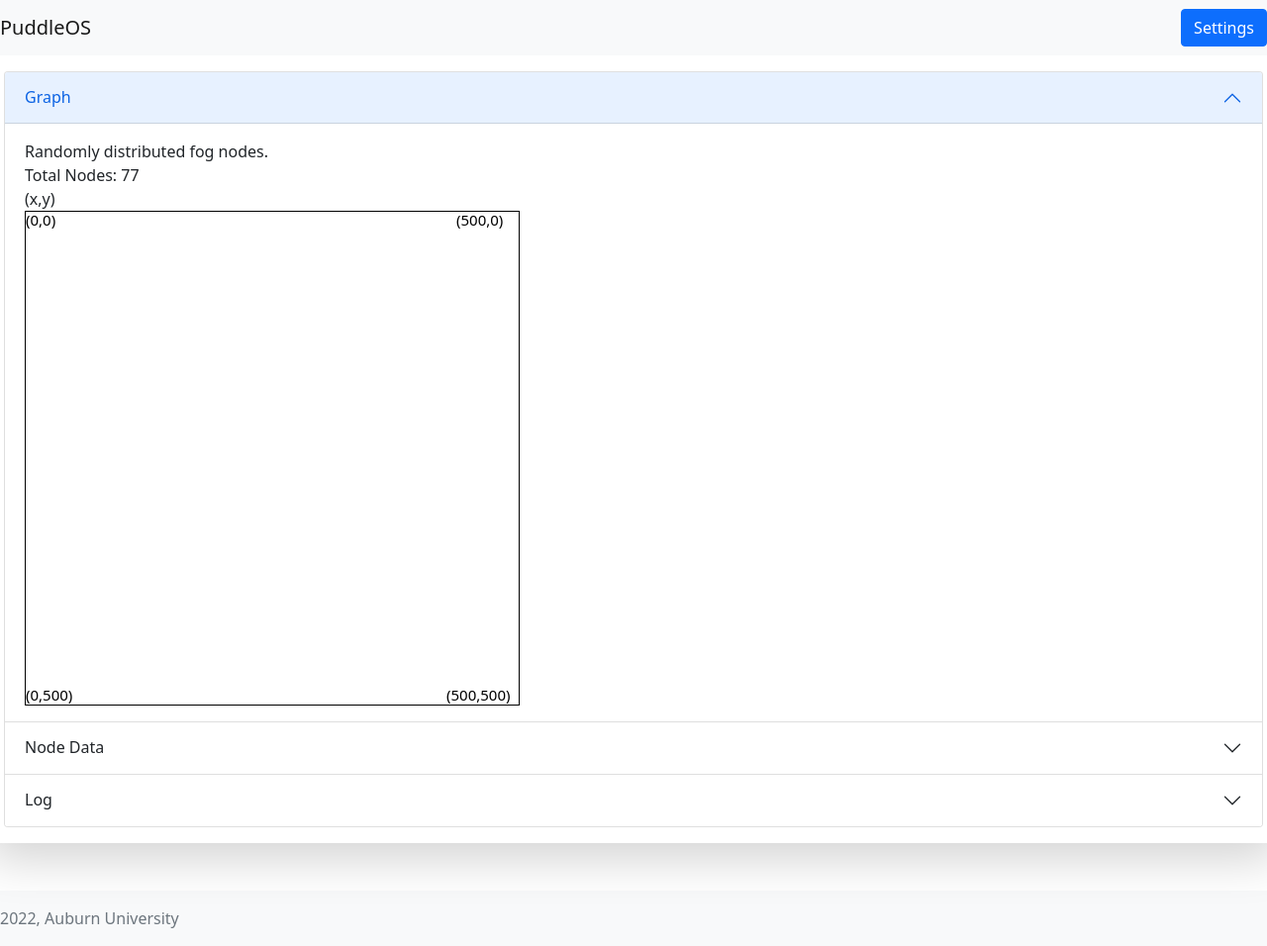
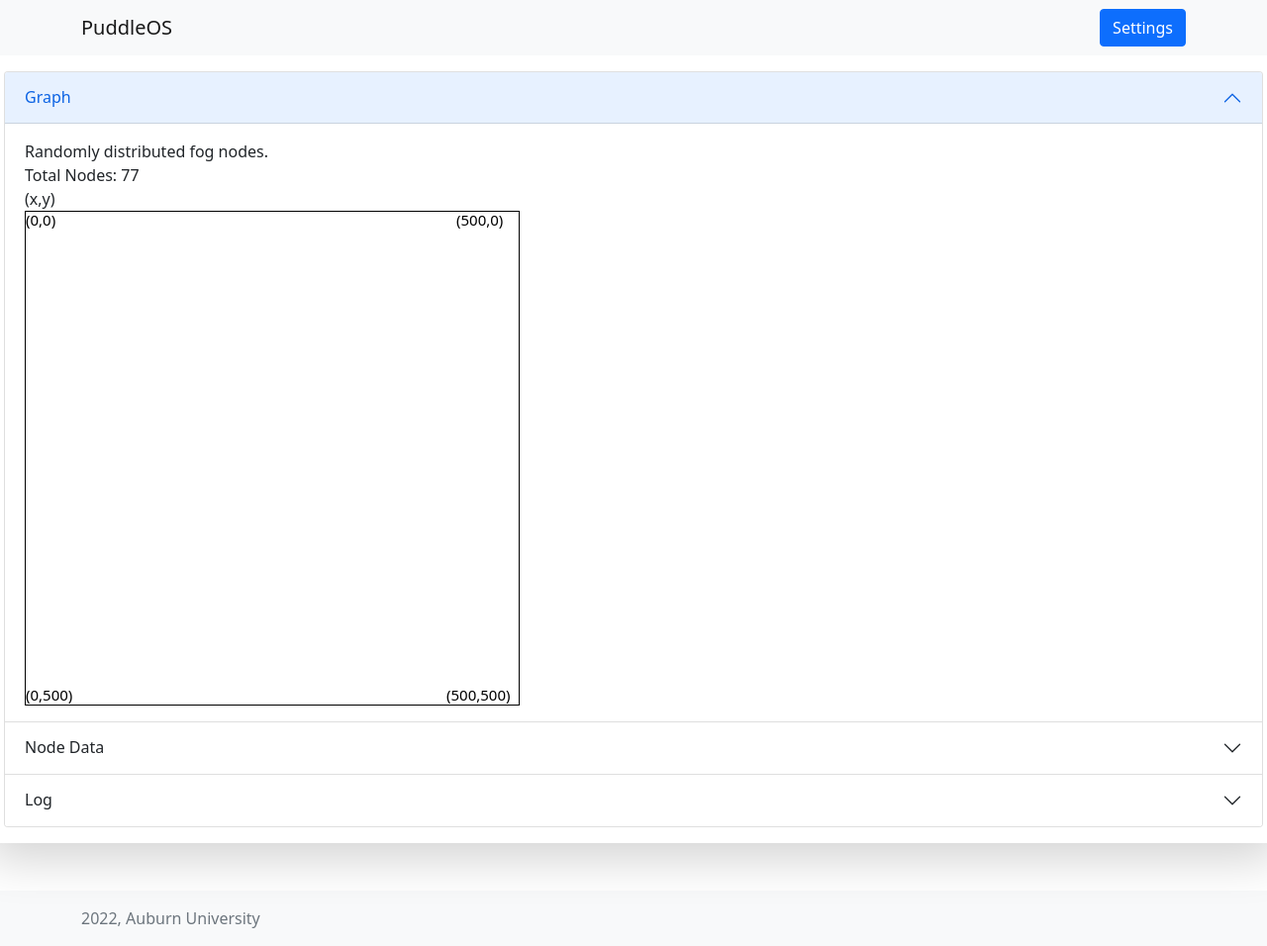
Before and after one commit to sharpspoon/PuddleOS, a Flask app: page / in a window 1280 px wide. Shown: the whole page at 99% size. Run offline with Flask 2, Linux system fonts and the light colour scheme; some libraries are stand-ins or nearby versions.

Commit message:
updated HTML optimized imports updated requirements.txt reformatted app.py

```diff
--- a/app.py
+++ b/app.py
@@ -1,17 +1,16 @@
 import json
+import math
 import random
-import math
 from datetime import date
 
 from flask import Flask, render_template, request, redirect, url_for, send_file
-from scipy.spatial import distance
 
 app = Flask(__name__)
+
 
 @app.route("/", methods=["GET"])
 @app.route("/index", methods=["GET"])
 def index():
-
     data = None
     try:
         with open("d3.json") as f:
@@ -189,18 +188,17 @@ def createjson():
          'links': [],
          'log': log}
 
-
     # This function will create a new node with the speicified parameters
     # If you need a different fx,fy,fz, you can specify it when called.
     def newNode(id, group, size, color, visibility,
-            fx = None,
-            fy = None,
-            z = None):
+                fx=None,
+                fy=None,
+                z=None):
         return {'id': id,
                 'group': group,
                 'size': size,
                 'fixed': True,
-                'fx': fx if fx else random.randrange(0,xint),
+                'fx': fx if fx else random.randrange(0, xint),
                 'fy': fy if fy else random.randrange(0, yint),
                 'z': z if z else random.randrange(0, zint),
                 'color': color,
@@ -227,13 +225,12 @@ def createjson():
         g += 1
         d['nodes'].append(newNode(g, 5, layer5sizeint, layer5color, layer5visible))
 
-
     pid = 0  # Set the PuddleId to 0
     if layer1puddlevisible == "on":
         d['links'].append({'puddleid': 1, 'source': 1, 'target': 6})  # Placeholder, delete later
 
     if layer2puddlevisible == "on":
-        for i in range(layer2startid, layer2startid+layer2nodesint):
+        for i in range(layer2startid, layer2startid + layer2nodesint):
             # Get the node at the current index
             node_a = d['nodes'][i]
             if node_a['group'] == 2:  # If the current node is in group 2.
@@ -257,33 +254,37 @@ def createjson():
                 bestdst = float('inf')
                 bestdstid = None
 
-                for j in range(layer2startid, layer2startid+layer2nodesint):  # For this current node, loop through all other nodes and find closest
+                # For this current node, loop through all other nodes and find closest
+                for j in range(layer2startid, layer2startid + layer2nodesint):
                     # Set the current destination node location
                     node_b = d['nodes'][j]
                     xb = node_b['fx']
                     yb = node_b['fy']
                     zb = node_b['z']
                     idb = node_b['id']
-                    # print('layer2startid=', layer2startid, "currentid=",identifier,"targetid", idb)
 
                     # Only proceed if the node is not the same node and in same group
                     if identifier != idb and d['nodes'][idb]['group'] == 2:
-
                         # Get the current Euclidean distance for the current node i, to target node j
                         dst = euclidean(xa, ya, za, xb, yb, zb)
                         if j == layer2startid or dst < bestdst:
                             bestdst = dst
                             bestdstid = j
-                        log += (
-                                '''<tr><th scope="row">''' + str(identifier) + "</th><td>" + str(idb) + "</td><td>" + str(px) +
-                                "</td><td>" + str(py) + "</td><td>" + str(pz) + "</td><td>" + str(xa) + "</td><td>" + str(
-                                    ya) + "</td><td>" + str(za)
-                                + "</td><td>" + str(xb) +
-                                "</td><td>" + str(yb) +
-                                "</td><td>" + str(zb) +
-                                "</td><td>" + str(dst) +
-                                "</td><td>" + str(bestdst) +
-                                "</td><td>" + str(bestdstid) + '</td></tr>')
+                        log += ('''<tr><th scope="row">''' + str(identifier)
+                                + "</th><td>" + str(idb)
+                                + "</td><td>" + str(px)
+                                + "</td><td>" + str(py)
+                                + "</td><td>" + str(pz)
+                                + "</td><td>" + str(xa)
+                                + "</td><td>" + str(ya)
+                                + "</td><td>" + str(za)
+                                + "</td><td>" + str(xb)
+                                + "</td><td>" + str(yb)
+                                + "</td><td>" + str(zb)
+                                + "</td><td>" + str(dst)
+                                + "</td><td>" + str(bestdst)
+                                + "</td><td>" + str(bestdstid)
+                                + '</td></tr>')
                 d['links'].append({'puddleid': pid, 'source': i, 'target': bestdstid, 'euclidean': bestdst})
 
     if layer3puddlevisible == "on":
@@ -311,5 +312,5 @@ def euclidean(xa, ya, za, xb, yb, zb):
     # dst = distance.euclidean(a, b)
 
     # tests on Matthew's computer ran math.hypot about 10-100x faster than scipy's function
-    dst = math.hypot(xa-xb, ya-yb, za-zb)
+    dst = math.hypot(xa - xb, ya - yb, za - zb)
     return dst
--- a/templates/index.html
+++ b/templates/index.html
@@ -16,6 +16,9 @@
     svg {
         border:1px solid black;
     }
+
+
+
     </style>
     <!-- Required meta tags -->
     <meta charset="utf-8">
@@ -27,7 +30,6 @@
     <title>PuddleOS</title>
 </head>
 <body>
-
 <div class="modal fade" id="exampleModal" tabindex="-1" aria-labelledby="exampleModalLabel" aria-hidden="true">
     <div class="modal-dialog modal-dialog-scrollable modal-xl">
         <div class="modal-content">
@@ -290,13 +292,17 @@
         </div>
     </div>
 </div>
+<div class="container">
+</div>
 <nav class="navbar navbar-light bg-light">
+    <div class="container">
         <a class="navbar-brand" href="index">
             PuddleOS
         </a>
         <button type="button" class="btn btn-primary" data-bs-toggle="modal" data-bs-target="#exampleModal">
             Settings
         </button>
+    </div>
 </nav>
 <div class="row">
     <div class="shadow-lg p-3 mb-5 bg-body rounded">
@@ -409,6 +415,9 @@ svg.append("text").attr("x", xminus).attr("y", yminus).text("({{x}},{{y}})").sty
 svg.append("text").attr("x", xyminus).attr("y", 10).text("({{x}},0)").style("font-size", "15px").attr("alignment-baseline","middle")
 
 
+
+
+
 </script>
 
 <script>
@@ -421,7 +430,10 @@ var tooltipList = tooltipTriggerList.map(function (tooltipTriggerEl) {
 </script>
 
 <footer class="footer mt-auto py-3 bg-light">
+    <div class="container">
         <span class="text-muted">{{year}}, Auburn University</span>
+    </div>
+
 </footer>
 
 </body>
```
Also changed, not shown: requirements.txt (+5 -2 lines). Lines whose indentation alone changed are shown as unchanged.
